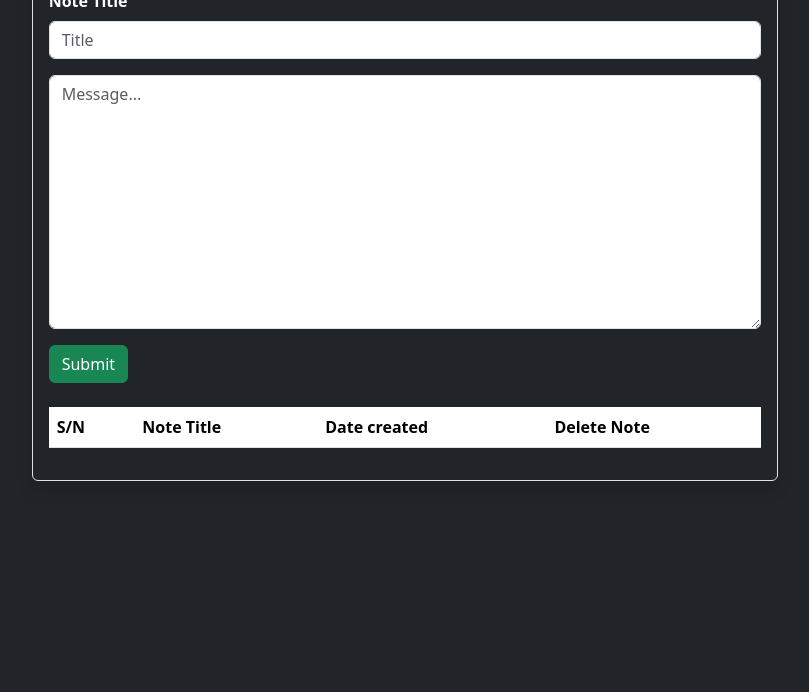
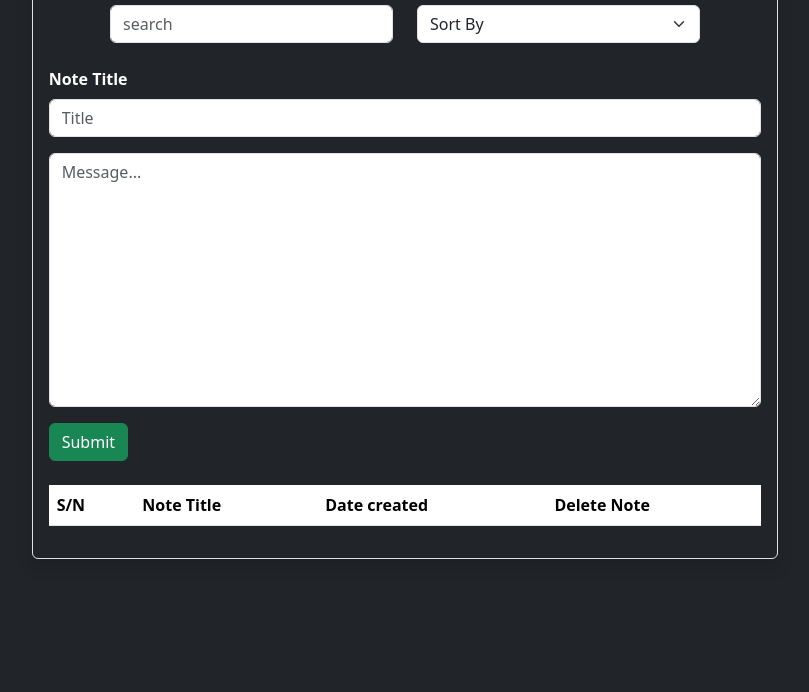
Before and after one commit to petertechy/secret-diary, a plain HTML site: page index.html in a window 1280 px wide. Shown: the part 108-800 px from the top of the page, without its empty margins (235-1044 px from the left). Drawn offline with nearby package versions, Linux system fonts and the light colour scheme.

Commit message:
another commit

```diff
--- a/index.html
+++ b/index.html
@@ -16,6 +16,19 @@
    <div class="mx-auto col-7 border rounded p-3 shadow my-4">
     <div>
       <h1 class="text-white text-center">My Secret App</h1>
+      <div class="row justify-content-center my-4">
+        <div class="col-5">
+          <input class="form-control" type="search" placeholder="search">
+        </div>
+        <div class="col-5">
+          <select class="form-select" aria-label="Default select example">
+            <option selected>Sort By</option>
+            <option value="1">Title</option>
+            <option value="2">Description</option>
+            <option value="3">Date Created</option>
+          </select>
+        </div>
+      </div>
     </div>
 
     <div>
```
